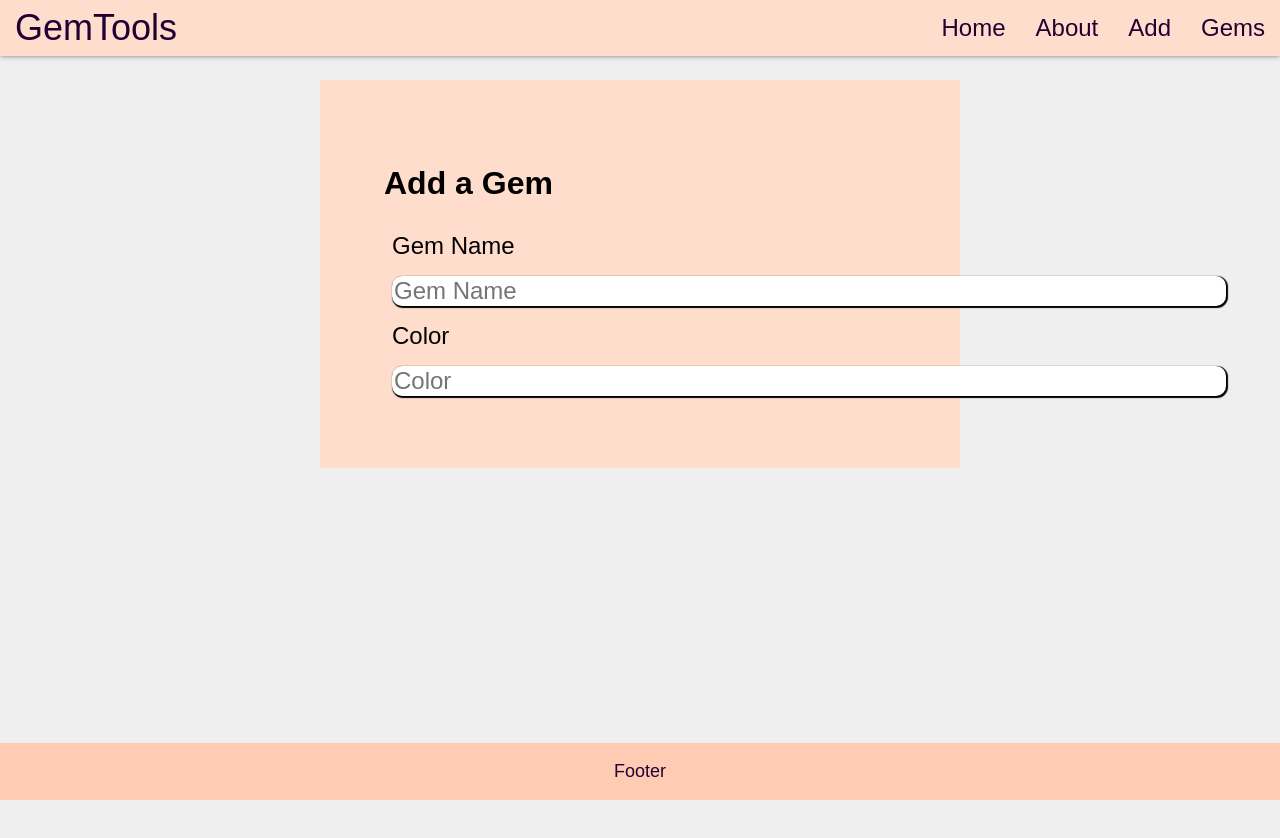
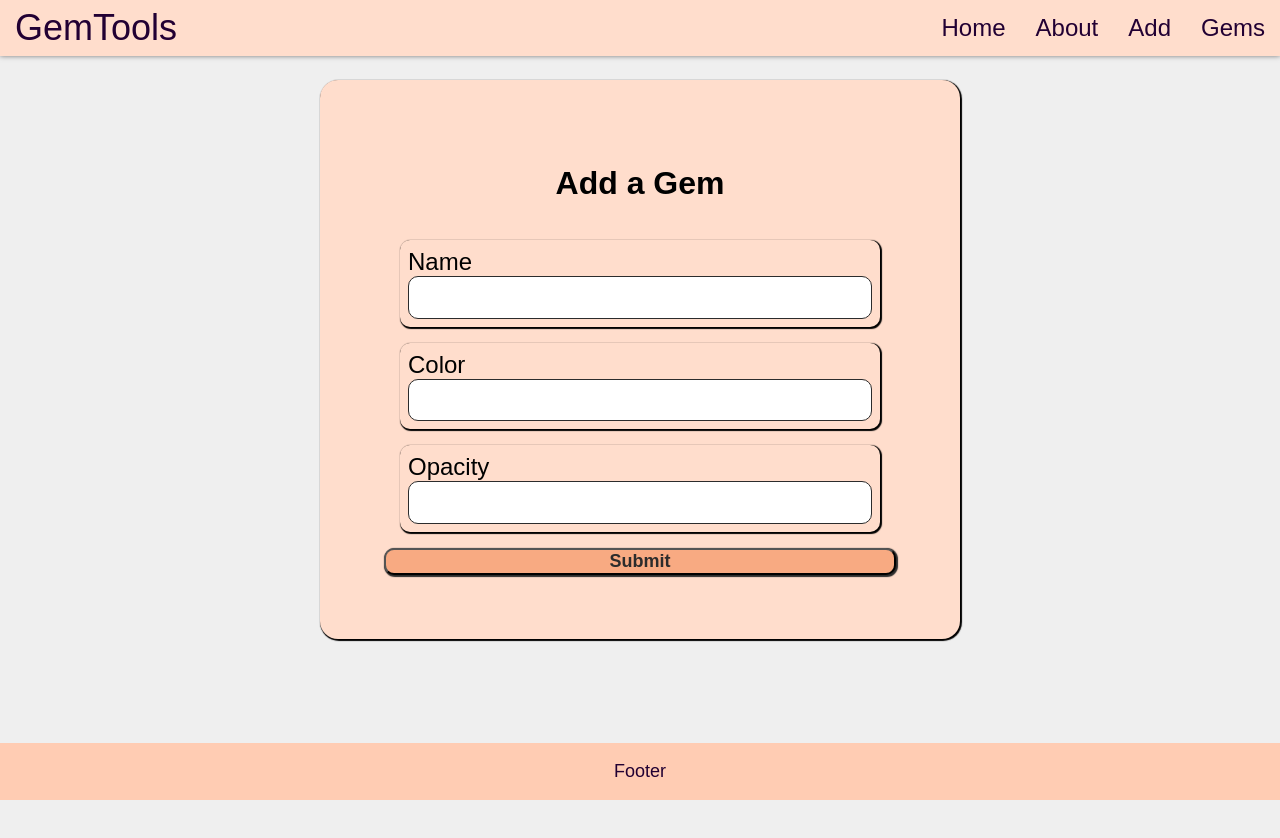
Before and after one commit to timegated/gem-study-tool, a React app in the folder client/: page /add in a window 1280 px wide. Shown: the top 838 px of the page. Built offline with nearby package versions, Linux system fonts and the light colour scheme; a web font is replaced by a local one.

Commit message:
react(addComponent): creating a better looking form

```diff
--- a/client/src/components/Gems/Add/Add.css
+++ b/client/src/components/Gems/Add/Add.css
@@ -6,16 +6,39 @@
   background: #FFDDCC;
   padding: 4rem;
   width: 50%;
+  border-radius: 18px;
+  box-shadow: 1px 1px 1px 1px black;
 }
 
-.addContent h4 {
+.addContent h1 {
   text-align: center;
 }
 
-input {
+.inputGroup {
   font-size: 24px;
   border-radius: 10px;
   border: none;
   box-shadow: 1px 1px 1px 1px black;
-  margin: 0.5rem;
+  margin: 1rem;
+  padding: 0.5rem;
 }
+
+.submitButton {
+  display: inline-block;
+  background: #f8aa82;
+  font-size: 18px;
+  font-weight: bold;
+  color: #2c2c2c;
+  border-radius: 10px;
+  width: 100%;
+  cursor: pointer;
+  box-shadow: 1px 1px 1px 1px #2c2c2c;
+}
+input[type="text"] {
+  display: block;
+  width: 100%;
+  padding: 0.4rem;
+  font-size: 24px;
+  border: 1px solid #2c2c2c;
+  border-radius: 10px;
+}
--- a/client/src/components/Gems/Add/Add.js
+++ b/client/src/components/Gems/Add/Add.js
@@ -1,71 +1,43 @@
 import React, { useState } from 'react';
-import Input from '../../Layout/Input/Input';
 import styles from './Add.css';
 
 const Add = () => {
     const [element, setElement] = useState({
-        name: {
-            elementType: 'input',
-            elementConfig: {
-                type: 'text',
-                placeholder: 'Gem Name'
-            },
-            value: ''
-        },
-        color: {
-            elementType: 'input',
-            elementConfig: {
-                type: 'text',
-                placeholder: 'Color'
-            },
-            value: ''
-        }
+        name: '',
+        color: '',
+        opacity: ''
     });
+
+    const { name, color, opacity } = element;
+
     const addGem = (e) => {
         console.log(e);
         e.preventDefault();
     };
-    const inputChangedHandler = (e, inputId) => {
-        const updateGemForm = {
-            ...element
-        };
-        const updatedFormElement = {
-            ...element[inputId]
-        };
-        updatedFormElement.value = e.target.value;
-        updateGemForm[inputId] = updatedFormElement;
 
-        setElement({ element: updateGemForm });
+    const onChange = (e) => {
+        setElement({ ...element, [e.target.name]: e.target.value });
     };
-    const formElements = [];
-    for (let key in element) {
-        console.log(key);
-        formElements.push({
-            id: key,
-            config: element[key]
-        });
-    }
-    console.log(formElements);
-    let form = (
-        <form onSubmit={addGem} className={styles.addForm}>
-            {formElements.map(formElement => (
-                <Input
-                    className={styles.input}
-                    label={formElement.config.elementConfig.placeholder}
-                    key={formElement.id}
-                    elementType={formElement.config.elementType}
-                    elementConfig={formElement.config.elementConfig}
-                    value={formElement.config.value}
-                    changed={(event) => inputChangedHandler(event, formElement.id)}
-                />
-            ))}
-        </form>
-    );
+
     console.log(typeof form);
     return (
         <div className={styles.addContent}>
             <h1>Add a Gem</h1>
-            {form}
+            <form onSubmit={addGem}>
+                <div className={styles.inputGroup}>
+                    <label htmlFor="Name">Name</label>
+                    <input type="text" name="name" value={name} onChange={onChange} />
+                </div>
+                <div className={styles.inputGroup}>
+                    <label htmlFor="Color">Color</label>
+                    <input type="text" name="color" value={color} onChange={onChange} />
+                </div>
+                <div className={styles.inputGroup}>
+                    <label htmlFor="Opacity">Opacity</label>
+                    <input type="text" name="opacity" value={opacity} onChange={onChange} />
+                </div>
+                <button className={styles.submitButton}>Submit</button>
+            </form>
         </div>
 
     );
--- a/client/src/components/Layout/Input/Input.css
+++ /dev/null
@@ -1,13 +0,0 @@
-.input {
-  display: flex;
-  flex-direction: column;
-  max-width: 850px;
-  width: 850px;
-  margin: auto;
-  font-size: 24px;
-  border-radius: 24px;
-}
-
-.label {
-  margin: 0.5rem;
-}
--- a/client/src/components/Layout/Input/Input.js
+++ /dev/null
@@ -1,28 +0,0 @@
-import React from 'react';
-import styles from './Input.css';
-
-const Input = (props) => {
-    let inputEl = null;
-
-
-    switch (props.elementType) {
-        case ('input'):
-            inputEl = (<input
-                className={styles.inputText}
-                {...props.elementConfig}
-                value={props.value}
-                onChange={props.changed}
-            />);
-            break;
-        default:
-            console.log('error');
-    }
-    return (
-        <div className={styles.input}>
-            <label className={styles.label}>{props.label}</label>
-            {inputEl}
-        </div>
-    );
-};
-
-export default Input;
```
